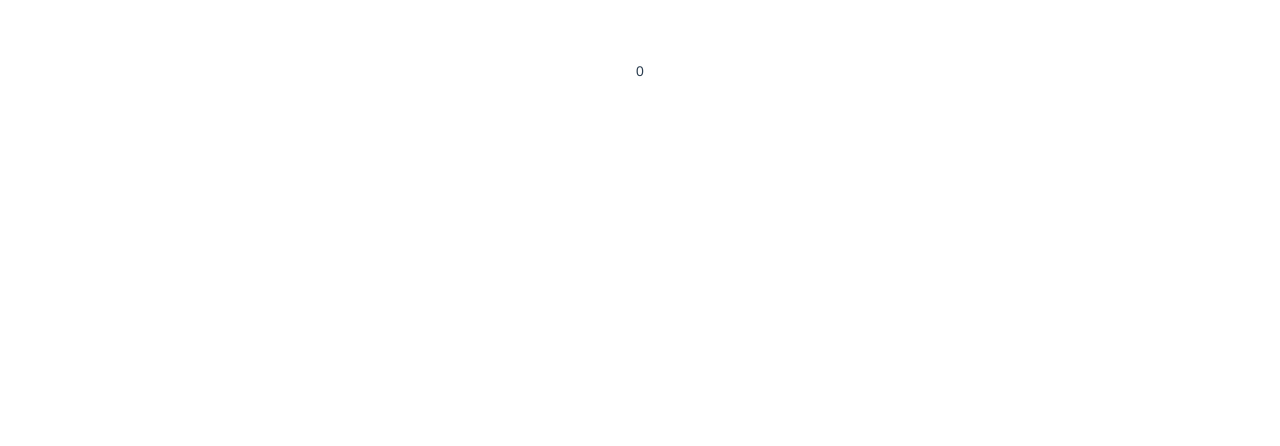
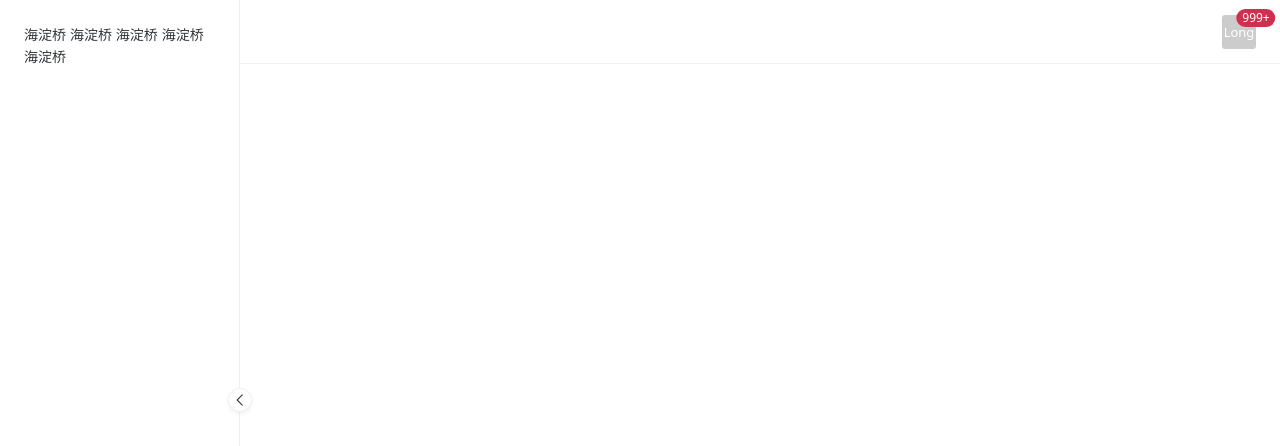
Before and after one commit to xiaokinglong/viteForMy, a Vue app: page /#/ in a window 1280 px wide. Shown: the top 446 px of the page. Built offline with nearby package versions, Linux system fonts and the light colour scheme.

Commit message:
基础布局

```diff
--- a/package.json
+++ b/package.json
@@ -9,17 +9,19 @@
   },
   "dependencies": {
     "@vitejs/plugin-legacy": "^1.8.1",
-    "ant-design-vue": "^3.2.2",
     "axios": "^0.27.2",
     "vue": "^3.2.25",
-    "vue-router": "^4.0.14"
+    "vue-router": "^4.0.14",
+    "naive-ui": "^2.28.2"
   },
   "devDependencies": {
     "@vitejs/plugin-vue": "^2.3.1",
     "eslint": "^8.14.0",
     "less": "^4.1.2",
+    "naive-ui": "^2.28.2",
     "rollup-plugin-visualizer": "^5.6.0",
     "typescript": "^4.5.4",
+    "vfonts": "0.0.3",
     "vite": "^2.9.5",
     "vite-compression-plugin": "^0.0.3",
     "vue-tsc": "^0.34.7"
--- a/src/App.vue
+++ b/src/App.vue
@@ -1,18 +1,17 @@
-<script setup lang="ts">
-import HelloWorld from "/src/components/HelloWorld.vue";
-</script>
-
 <template>
   <router-view></router-view>
 </template>
 
+<script setup lang="ts">
+</script>
+
 <style>
 #app {
+  width: 100vw;
+  height: 100vh;
   font-family: Avenir, Helvetica, Arial, sans-serif;
   -webkit-font-smoothing: antialiased;
   -moz-osx-font-smoothing: grayscale;
-  text-align: center;
-  color: #2c3e50;
-  margin-top: 60px;
+  overflow: hidden;
 }
 </style>
--- /dev/null
+++ b/src/layouts/baseLayout/index.vue
@@ -0,0 +1,49 @@
+<template>
+  <n-layout has-sider class="base-layout">
+    <n-layout-sider
+      collapse-mode="width"
+      :collapsed-width="0"
+      :width="240"
+      show-trigger="arrow-circle"
+      content-style="padding: 24px;"
+      bordered
+    >
+      <p>海淀桥 海淀桥 海淀桥 海淀桥 海淀桥</p>
+    </n-layout-sider>
+    <n-layout-header style="height: 64px" class="base-layout-header" bordered>
+      <n-popover trigger="hover">
+        <template #trigger>
+          <n-badge value="999+">
+            <n-avatar>Long</n-avatar>
+          </n-badge>
+        </template>
+        <n-list bordered>
+          <n-list-item>设置</n-list-item>
+          <n-list-item>用户信息</n-list-item>
+        </n-list>
+      </n-popover>
+    </n-layout-header>
+    <n-layout-content content-style="">
+      <router-view></router-view>
+    </n-layout-content>
+  </n-layout>
+</template>
+
+<script setup lang="ts">
+import { ref } from "vue";
+import type { Ref } from "vue";
+
+const headerOptions: Ref<string[]> = ref(["设置"]);
+</script>
+
+<style lang="less" scoped>
+.base-layout {
+  height: 100%;
+  .base-layout-header {
+    display: flex;
+    flex-direction: row-reverse;
+    align-items: center;
+    padding-right: 24px;
+  }
+}
+</style>
--- a/src/main.ts
+++ b/src/main.ts
@@ -1,7 +1,7 @@
 import { createApp } from "vue";
 import App from "./App.vue";
 import router from "./router";
-import Antd from "ant-design-vue";
 import "ant-design-vue/dist/antd.css";
+import naive from 'naive-ui'
 
-createApp(App).use(Antd).use(router).mount("#app");
+createApp(App).use(naive).use(router).mount("#app");
--- a/src/router/routes.ts
+++ b/src/router/routes.ts
@@ -2,7 +2,7 @@ import type { RouteRecordRaw } from "vue-router";
 const routes: RouteRecordRaw[] = [
   {
     path: "/",
-    component: import("/src/pages/home/index.vue"),
+    component: import("/src/layouts/baseLayout/index.vue"),
   },
 ];
 
--- a/tsconfig.json
+++ b/tsconfig.json
@@ -11,7 +11,8 @@
     "isolatedModules": true,
     "esModuleInterop": true,
     "lib": ["esnext", "dom"],
-    "skipLibCheck": true
+    "skipLibCheck": true,
+    "types": ["naive-ui/volar"],
   },
   "include": ["src/**/*.ts", "src/**/*.d.ts", "src/**/*.tsx", "src/**/*.vue"],
   "references": [{ "path": "./tsconfig.node.json" }]
```
Also changed, not shown: 1 other file (tests, documents, lock files or other folders).
